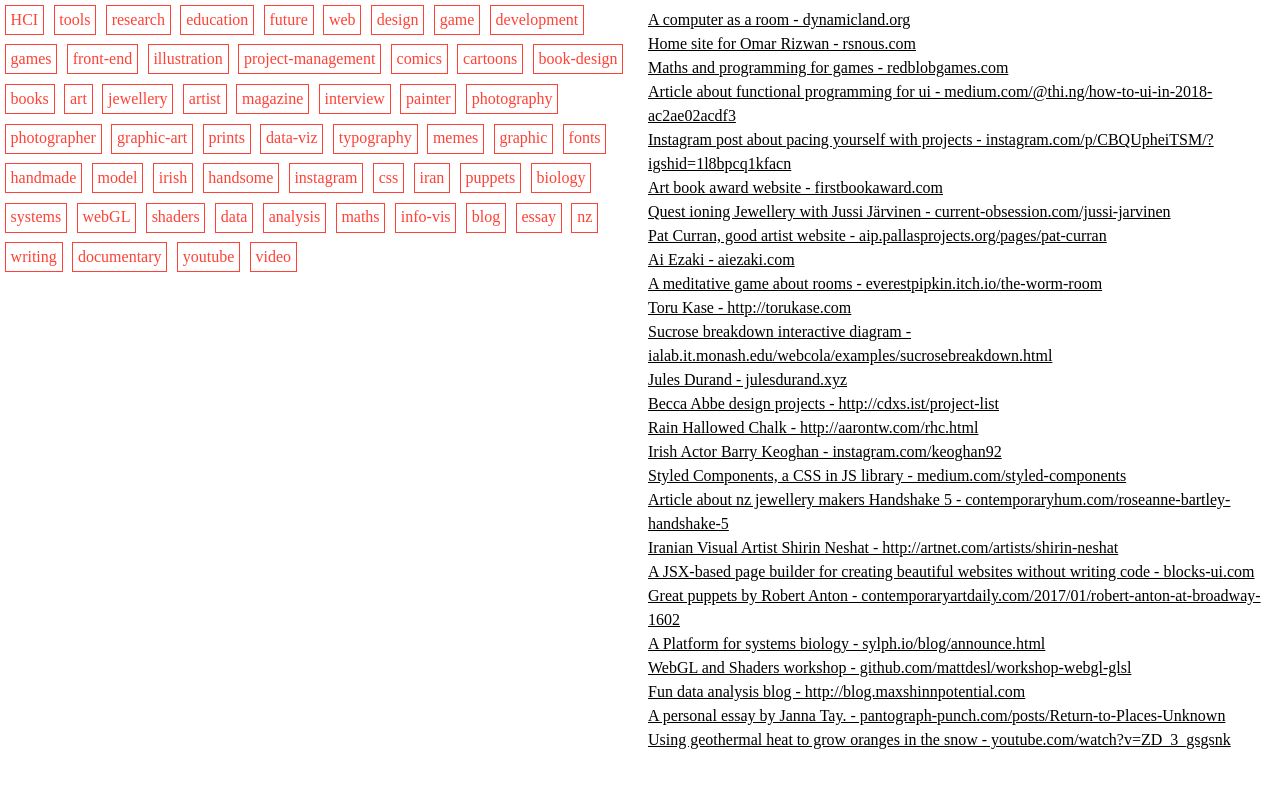
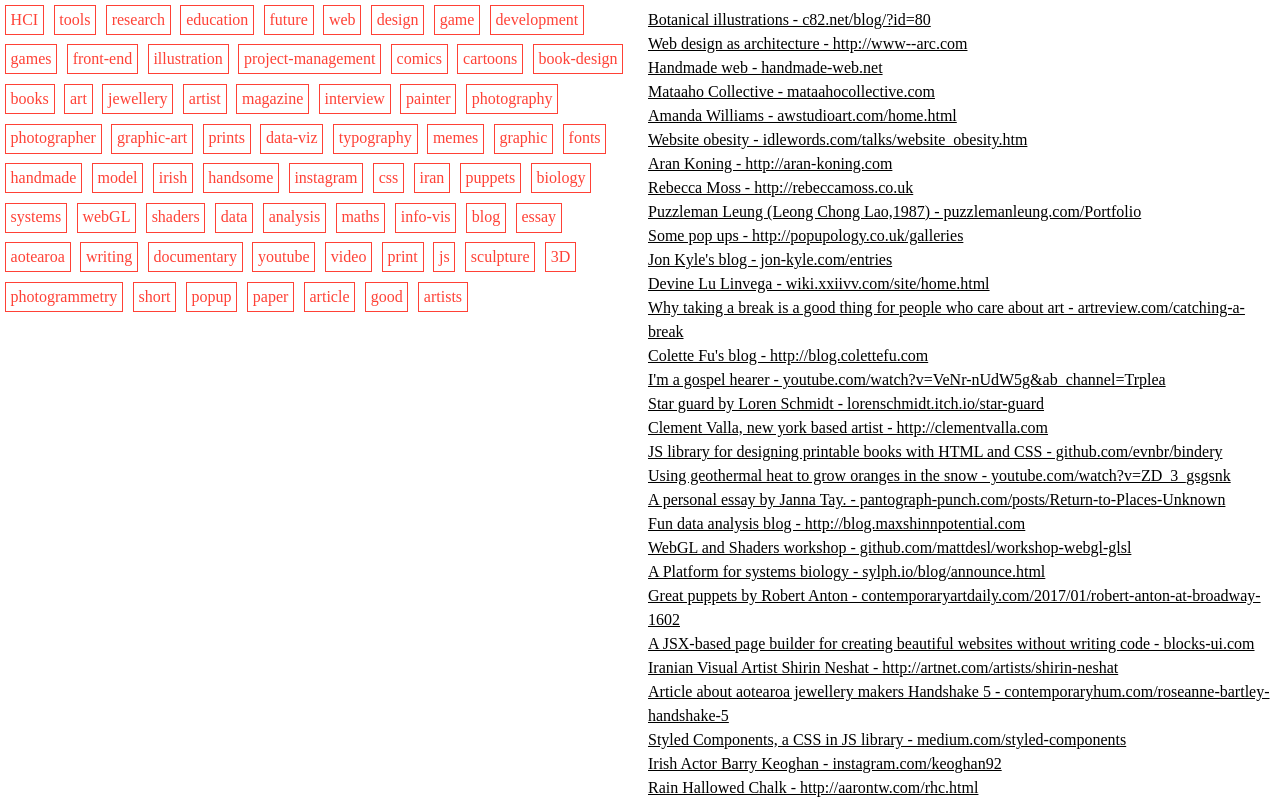
Before and after one commit to Louis-yes/chain, a website: page index.html in a window 1280 px wide. Drawn offline with nearby package versions, Linux system fonts and the light colour scheme.

Commit message:
reversed order of links, updated links.csv

```diff
--- a/components/body.js
+++ b/components/body.js
@@ -51,7 +51,7 @@
       "
     >
       <span id="active-tags" class="active-tags"></span>
-      ${links.links.map(ll => {
+      ${links.links.reverse().map(ll => {
          return components.link(ll)
       }).join('')}
     </div>
--- a/index.html
+++ b/index.html
@@ -8,7 +8,7 @@
       <meta http-equiv="X-UA-Compatible" content="ie=edge"/>
       <title>l i n k s</title>
       <link rel="stylesheet" href="assets/tachyons.min.css"/>
-      <link rel="stylesheet" href="assets/style.css?v=4"/>
+      <link rel="stylesheet" href="assets/style.css?v=6"/>
     </head>
 
 
@@ -121,9 +121,9 @@
       tag link
     ">blog</a><a href="essay" class="
       tag link
-    ">essay</a><a href="nz" class="
+    ">essay</a><a href="aotearoa" class="
       tag link
-    ">nz</a><a href="writing" class="
+    ">aotearoa</a><a href="writing" class="
       tag link
     ">writing</a><a href="documentary" class="
       tag link
@@ -131,7 +131,29 @@
       tag link
     ">youtube</a><a href="video" class="
       tag link
-    ">video</a>
+    ">video</a><a href="print" class="
+      tag link
+    ">print</a><a href="js" class="
+      tag link
+    ">js</a><a href="sculpture" class="
+      tag link
+    ">sculpture</a><a href="3D" class="
+      tag link
+    ">3D</a><a href="photogrammetry" class="
+      tag link
+    ">photogrammetry</a><a href="short" class="
+      tag link
+    ">short</a><a href="popup" class="
+      tag link
+    ">popup</a><a href="paper" class="
+      tag link
+    ">paper</a><a href="article" class="
+      tag link
+    ">article</a><a href="good" class="
+      tag link
+    ">good</a><a href="artists" class="
+      tag link
+    ">artists</a>
     </div>
     <div class="
       links
@@ -146,10 +168,338 @@
 
         <a
           class="link"
-          href="https://dynamicland.org/"
-          title="A computer as a room"
-          data-tags="HCI,tools,research,education,future">
-          A computer as a room - dynamicland.org
+          href="https://www.c82.net/blog/?id=80"
+          title="Botanical illustrations"
+          data-tags="art,illustration,design,graphic,web">
+          Botanical illustrations - c82.net/blog/?id=80
+        </a>
+
+        <a
+          class="link"
+          href="http://www--arc.com/"
+          title="Web design as architecture"
+          data-tags="web,design,development,future,essay">
+          Web design as architecture - http://www--arc.com
+        </a>
+
+        <a
+          class="link"
+          href="https://handmade-web.net/"
+          title="Handmade web"
+          data-tags="web,design,development,education">
+          Handmade web - handmade-web.net
+        </a>
+
+        <a
+          class="link"
+          href="https://www.mataahocollective.com/"
+          title="Mataaho Collective"
+          data-tags="art,artists,artist,aotearoa">
+          Mataaho Collective - mataahocollective.com
+        </a>
+
+        <a
+          class="link"
+          href="https://awstudioart.com/home.html"
+          title="Amanda Williams"
+          data-tags="art,artist">
+          Amanda Williams - awstudioart.com/home.html
+        </a>
+
+        <a
+          class="link"
+          href="https://idlewords.com/talks/website_obesity.htm"
+          title="Website obesity"
+          data-tags="article,essay,web,development,design">
+          Website obesity - idlewords.com/talks/website_obesity.htm
+        </a>
+
+        <a
+          class="link"
+          href="http://www.aran-koning.com/"
+          title="Aran Koning"
+          data-tags="games,art,artist">
+          Aran Koning - http://aran-koning.com
+        </a>
+
+        <a
+          class="link"
+          href="http://rebeccamoss.co.uk/"
+          title="Rebecca Moss"
+          data-tags="art,artist,video,good">
+          Rebecca Moss - http://rebeccamoss.co.uk
+        </a>
+
+        <a
+          class="link"
+          href="https://puzzlemanleung.com/Portfolio"
+          title="Puzzleman Leung (Leong Chong Lao,1987)"
+          data-tags="photography,art,artist">
+          Puzzleman Leung (Leong Chong Lao,1987) - puzzlemanleung.com/Portfolio
+        </a>
+
+        <a
+          class="link"
+          href="http://www.popupology.co.uk/galleries"
+          title="Some pop ups"
+          data-tags="popup,art">
+          Some pop ups - http://popupology.co.uk/galleries
+        </a>
+
+        <a
+          class="link"
+          href="jon-kyle.com/entries/"
+          title="Jon Kyle's blog"
+          data-tags="web,design,blog">
+          Jon Kyle's blog - jon-kyle.com/entries
+        </a>
+
+        <a
+          class="link"
+          href="https://wiki.xxiivv.com/site/home.html"
+          title="Devine Lu Linvega"
+          data-tags="artist,art,web,design">
+          Devine Lu Linvega - wiki.xxiivv.com/site/home.html
+        </a>
+
+        <a
+          class="link"
+          href="https://artreview.com/catching-a-break/"
+          title="Why taking a break is a good thing for people who care about art"
+          data-tags="art,article,magazine">
+          Why taking a break is a good thing for people who care about art - artreview.com/catching-a-break
+        </a>
+
+        <a
+          class="link"
+          href="http://blog.colettefu.com/"
+          title="Colette Fu's blog"
+          data-tags="blog,art,popup,paper,photographer,artist">
+          Colette Fu's blog - http://blog.colettefu.com
+        </a>
+
+        <a
+          class="link"
+          href="https://www.youtube.com/watch?v=VeNr-nUdW5g&ab_channel=Trplea"
+          title="I'm a gospel hearer"
+          data-tags="youtube,short">
+          I'm a gospel hearer - youtube.com/watch?v=VeNr-nUdW5g&ab_channel=Trplea
+        </a>
+
+        <a
+          class="link"
+          href="https://lorenschmidt.itch.io/star-guard"
+          title="Star guard by Loren Schmidt"
+          data-tags="game,art">
+          Star guard by Loren Schmidt - lorenschmidt.itch.io/star-guard
+        </a>
+
+        <a
+          class="link"
+          href="http://clementvalla.com/"
+          title="Clement Valla, new york based artist"
+          data-tags="art,sculpture,artist,3D,photogrammetry">
+          Clement Valla, new york based artist - http://clementvalla.com
+        </a>
+
+        <a
+          class="link"
+          href="https://github.com/evnbr/bindery"
+          title="JS library for designing printable books with HTML and CSS"
+          data-tags="design,print,web,js,tools">
+          JS library for designing printable books with HTML and CSS - github.com/evnbr/bindery
+        </a>
+
+        <a
+          class="link"
+          href="https://www.youtube.com/watch?v=ZD_3_gsgsnk"
+          title="Using geothermal heat to grow oranges in the snow"
+          data-tags="documentary,youtube,video">
+          Using geothermal heat to grow oranges in the snow - youtube.com/watch?v=ZD_3_gsgsnk
+        </a>
+
+        <a
+          class="link"
+          href="https://www.pantograph-punch.com/posts/Return-to-Places-Unknown"
+          title="A personal essay by Janna Tay."
+          data-tags="essay,aotearoa,writing,magazine">
+          A personal essay by Janna Tay. - pantograph-punch.com/posts/Return-to-Places-Unknown
+        </a>
+
+        <a
+          class="link"
+          href="http://blog.maxshinnpotential.com/"
+          title="Fun data analysis blog"
+          data-tags="data,analysis,maths,info-vis,blog">
+          Fun data analysis blog - http://blog.maxshinnpotential.com
+        </a>
+
+        <a
+          class="link"
+          href="https://github.com/mattdesl/workshop-webgl-glsl/"
+          title="WebGL and Shaders workshop"
+          data-tags="webGL,shaders,web,development,education">
+          WebGL and Shaders workshop - github.com/mattdesl/workshop-webgl-glsl
+        </a>
+
+        <a
+          class="link"
+          href="https://sylph.io/blog/announce.html"
+          title="A Platform for systems biology"
+          data-tags="biology,systems,HCI">
+          A Platform for systems biology - sylph.io/blog/announce.html
+        </a>
+
+        <a
+          class="link"
+          href="https://contemporaryartdaily.com/2017/01/robert-anton-at-broadway-1602/"
+          title="Great puppets by Robert Anton"
+          data-tags="puppets,art,artist,magazine">
+          Great puppets by Robert Anton - contemporaryartdaily.com/2017/01/robert-anton-at-broadway-1602
+        </a>
+
+        <a
+          class="link"
+          href="https://blocks-ui.com/"
+          title="A JSX-based page builder for creating beautiful websites without writing code"
+          data-tags="front-end,tools,web,development">
+          A JSX-based page builder for creating beautiful websites without writing code - blocks-ui.com
+        </a>
+
+        <a
+          class="link"
+          href="http://www.artnet.com/artists/shirin-neshat/"
+          title="Iranian Visual Artist Shirin Neshat"
+          data-tags="art,iran,artist">
+          Iranian Visual Artist Shirin Neshat - http://artnet.com/artists/shirin-neshat
+        </a>
+
+        <a
+          class="link"
+          href="https://www.contemporaryhum.com/roseanne-bartley-handshake-5"
+          title="Article about aotearoa jewellery makers Handshake 5"
+          data-tags="jewellery,art,interview,magazine">
+          Article about aotearoa jewellery makers Handshake 5 - contemporaryhum.com/roseanne-bartley-handshake-5
+        </a>
+
+        <a
+          class="link"
+          href="https://medium.com/styled-components"
+          title="Styled Components, a CSS in JS library"
+          data-tags="css,design,web,development,tools,front-end">
+          Styled Components, a CSS in JS library - medium.com/styled-components
+        </a>
+
+        <a
+          class="link"
+          href="https://www.instagram.com/keoghan92/"
+          title="Irish Actor Barry Keoghan"
+          data-tags="model,irish,handsome,instagram">
+          Irish Actor Barry Keoghan - instagram.com/keoghan92
+        </a>
+
+        <a
+          class="link"
+          href="http://aarontw.com/rhc.html"
+          title="Rain Hallowed Chalk"
+          data-tags="game">
+          Rain Hallowed Chalk - http://aarontw.com/rhc.html
+        </a>
+
+        <a
+          class="link"
+          href="http://cdxs.ist/project-list"
+          title="Becca Abbe design projects"
+          data-tags="design,web,graphic,handmade">
+          Becca Abbe design projects - http://cdxs.ist/project-list
+        </a>
+
+        <a
+          class="link"
+          href="https://www.julesdurand.xyz/"
+          title="Jules Durand"
+          data-tags="typography,memes,graphic,design,web,fonts,research">
+          Jules Durand - julesdurand.xyz
+        </a>
+
+        <a
+          class="link"
+          href="https://ialab.it.monash.edu/webcola/examples/sucrosebreakdown.html"
+          title="Sucrose breakdown interactive diagram"
+          data-tags="data-viz,HCI,web,design,front-end">
+          Sucrose breakdown interactive diagram - ialab.it.monash.edu/webcola/examples/sucrosebreakdown.html
+        </a>
+
+        <a
+          class="link"
+          href="http://torukase.com/"
+          title="Toru Kase"
+          data-tags="art,graphic-art,prints,artist">
+          Toru Kase - http://torukase.com
+        </a>
+
+        <a
+          class="link"
+          href="https://everestpipkin.itch.io/the-worm-room"
+          title="a meditative game about rooms"
+          data-tags="games,game,art">
+          A meditative game about rooms - everestpipkin.itch.io/the-worm-room
+        </a>
+
+        <a
+          class="link"
+          href="https://aiezaki.com/"
+          title="Ai Ezaki"
+          data-tags="photography,artist,photographer">
+          Ai Ezaki - aiezaki.com
+        </a>
+
+        <a
+          class="link"
+          href="https://aip.pallasprojects.org/pages/pat-curran"
+          title="Pat Curran, good artist website"
+          data-tags="art,artist,web,design,HCI,painter">
+          Pat Curran, good artist website - aip.pallasprojects.org/pages/pat-curran
+        </a>
+
+        <a
+          class="link"
+          href="https://www.current-obsession.com/jussi-jarvinen/"
+          title="Quest ioning Jewellery with Jussi Järvinen"
+          data-tags="jewellery,art,artist,magazine,interview">
+          Quest ioning Jewellery with Jussi Järvinen - current-obsession.com/jussi-jarvinen
+        </a>
+
+        <a
+          class="link"
+          href="https://www.firstbookaward.com"
+          title="art book award website"
+          data-tags="book-design,books,design,art">
+          Art book award website - firstbookaward.com
+        </a>
+
+        <a
+          class="link"
+          href="https://www.instagram.com/p/CBQUpheiTSM/?igshid=1l8bpcq1kfacn"
+          title="Instagram post about pacing yourself with projects"
+          data-tags="illustration,project-management,comics,cartoons">
+          Instagram post about pacing yourself with projects - instagram.com/p/CBQUpheiTSM/?igshid=1l8bpcq1kfacn
+        </a>
+
+        <a
+          class="link"
+          href="https://medium.com/@thi.ng/how-to-ui-in-2018-ac2ae02acdf3"
+          title="Article about functional programming for ui"
+          data-tags="HCI,tools,front-end,education">
+          Article about functional programming for ui - medium.com/@thi.ng/how-to-ui-in-2018-ac2ae02acdf3
+        </a>
+
+        <a
+          class="link"
+          href="https://www.redblobgames.com/"
+          title="maths and programming for games"
+          data-tags="game,development,games,education">
+          Maths and programming for games - redblobgames.com
         </a>
 
         <a
@@ -162,198 +512,14 @@
 
         <a
           class="link"
-          href="https://www.redblobgames.com/"
-          title="maths and programming for games"
-          data-tags="game,development,games,education">
-          Maths and programming for games - redblobgames.com
-        </a>
-
-        <a
-          class="link"
-          href="https://medium.com/@thi.ng/how-to-ui-in-2018-ac2ae02acdf3"
-          title="Article about functional programming for ui"
-          data-tags="HCI,tools,front-end,education">
-          Article about functional programming for ui - medium.com/@thi.ng/how-to-ui-in-2018-ac2ae02acdf3
-        </a>
-
-        <a
-          class="link"
-          href="https://www.instagram.com/p/CBQUpheiTSM/?igshid=1l8bpcq1kfacn"
-          title="Instagram post about pacing yourself with projects"
-          data-tags="illustration,project-management,comics,cartoons">
-          Instagram post about pacing yourself with projects - instagram.com/p/CBQUpheiTSM/?igshid=1l8bpcq1kfacn
-        </a>
-
-        <a
-          class="link"
-          href="https://www.firstbookaward.com"
-          title="art book award website"
-          data-tags="book-design,books,design,art">
-          Art book award website - firstbookaward.com
-        </a>
-
-        <a
-          class="link"
-          href="https://www.current-obsession.com/jussi-jarvinen/"
-          title="Quest ioning Jewellery with Jussi Järvinen"
-          data-tags="jewellery,art,artist,magazine,interview">
-          Quest ioning Jewellery with Jussi Järvinen - current-obsession.com/jussi-jarvinen
-        </a>
-
-        <a
-          class="link"
-          href="https://aip.pallasprojects.org/pages/pat-curran"
-          title="Pat Curran, good artist website"
-          data-tags="art,artist,web,design,HCI,painter">
-          Pat Curran, good artist website - aip.pallasprojects.org/pages/pat-curran
-        </a>
-
-        <a
-          class="link"
-          href="https://aiezaki.com/"
-          title="Ai Ezaki"
-          data-tags="photography,artist,photographer">
-          Ai Ezaki - aiezaki.com
-        </a>
-
-        <a
-          class="link"
-          href="https://everestpipkin.itch.io/the-worm-room"
-          title="a meditative game about rooms"
-          data-tags="games,game,art">
-          A meditative game about rooms - everestpipkin.itch.io/the-worm-room
-        </a>
-
-        <a
-          class="link"
-          href="http://torukase.com/"
-          title="Toru Kase"
-          data-tags="art,graphic-art,prints,artist">
-          Toru Kase - http://torukase.com
-        </a>
-
-        <a
-          class="link"
-          href="https://ialab.it.monash.edu/webcola/examples/sucrosebreakdown.html"
-          title="Sucrose breakdown interactive diagram"
-          data-tags="data-viz,HCI,web,design,front-end">
-          Sucrose breakdown interactive diagram - ialab.it.monash.edu/webcola/examples/sucrosebreakdown.html
-        </a>
-
-        <a
-          class="link"
-          href="https://www.julesdurand.xyz/"
-          title="Jules Durand"
-          data-tags="typography,memes,graphic,design,web,fonts,research">
-          Jules Durand - julesdurand.xyz
-        </a>
-
-        <a
-          class="link"
-          href="http://cdxs.ist/project-list"
-          title="Becca Abbe design projects"
-          data-tags="design,web,graphic,handmade">
-          Becca Abbe design projects - http://cdxs.ist/project-list
-        </a>
-
-        <a
-          class="link"
-          href="http://aarontw.com/rhc.html"
-          title="Rain Hallowed Chalk"
-          data-tags="game">
-          Rain Hallowed Chalk - http://aarontw.com/rhc.html
-        </a>
-
-        <a
-          class="link"
-          href="https://www.instagram.com/keoghan92/"
-          title="Irish Actor Barry Keoghan"
-          data-tags="model,irish,handsome,instagram">
-          Irish Actor Barry Keoghan - instagram.com/keoghan92
-        </a>
-
-        <a
-          class="link"
-          href="https://medium.com/styled-components"
-          title="Styled Components, a CSS in JS library"
-          data-tags="css,design,web,development,tools,front-end">
-          Styled Components, a CSS in JS library - medium.com/styled-components
-        </a>
-
-        <a
-          class="link"
-          href="https://www.contemporaryhum.com/roseanne-bartley-handshake-5"
-          title="Article about nz jewellery makers Handshake 5"
-          data-tags="jewellery,art,interview,magazine">
-          Article about nz jewellery makers Handshake 5 - contemporaryhum.com/roseanne-bartley-handshake-5
-        </a>
-
-        <a
-          class="link"
-          href="http://www.artnet.com/artists/shirin-neshat/"
-          title="Iranian Visual Artist Shirin Neshat"
-          data-tags="art,iran,artist">
-          Iranian Visual Artist Shirin Neshat - http://artnet.com/artists/shirin-neshat
-        </a>
-
-        <a
-          class="link"
-          href="https://blocks-ui.com/"
-          title="A JSX-based page builder for creating beautiful websites without writing code"
-          data-tags="front-end,tools,web,development">
-          A JSX-based page builder for creating beautiful websites without writing code - blocks-ui.com
-        </a>
-
-        <a
-          class="link"
-          href="https://contemporaryartdaily.com/2017/01/robert-anton-at-broadway-1602/"
-          title="Great puppets by Robert Anton"
-          data-tags="puppets,art,artist,magazine">
-          Great puppets by Robert Anton - contemporaryartdaily.com/2017/01/robert-anton-at-broadway-1602
-        </a>
-
-        <a
-          class="link"
-          href="https://sylph.io/blog/announce.html"
-          title="A Platform for systems biology"
-          data-tags="biology,systems,HCI">
-          A Platform for systems biology - sylph.io/blog/announce.html
-        </a>
-
-        <a
-          class="link"
-          href="https://github.com/mattdesl/workshop-webgl-glsl/"
-          title="WebGL and Shaders workshop"
-          data-tags="webGL,shaders,web,development,education">
-          WebGL and Shaders workshop - github.com/mattdesl/workshop-webgl-glsl
-        </a>
-
-        <a
-          class="link"
-          href="http://blog.maxshinnpotential.com/"
-          title="Fun data analysis blog"
-          data-tags="data,analysis,maths,info-vis,blog">
-          Fun data analysis blog - http://blog.maxshinnpotential.com
-        </a>
-
-        <a
-          class="link"
-          href="https://www.pantograph-punch.com/posts/Return-to-Places-Unknown"
-          title="A personal essay by Janna Tay."
-          data-tags="essay,nz,writing,magazine">
-          A personal essay by Janna Tay. - pantograph-punch.com/posts/Return-to-Places-Unknown
-        </a>
-
-        <a
-          class="link"
-          href="https://www.youtube.com/watch?v=ZD_3_gsgsnk"
-          title="Using geothermal heat to grow oranges in the snow"
-          data-tags="documentary,youtube,video">
-          Using geothermal heat to grow oranges in the snow - youtube.com/watch?v=ZD_3_gsgsnk
+          href="https://dynamicland.org/"
+          title="A computer as a room"
+          data-tags="HCI,tools,research,education,future">
+          A computer as a room - dynamicland.org
         </a>
 
     </div>
-    <script src="./assets/scripts.js?v=4"></script>
+    <script src="./assets/scripts.js?v=6"></script>
   </body>
 
 
--- a/site.json
+++ b/site.json
@@ -1 +1 @@
-{"title":"l i n k s","cache":5}
+{"title":"l i n k s","cache":7}
```
Also changed, not shown: links.csv (+20 -2 lines).
